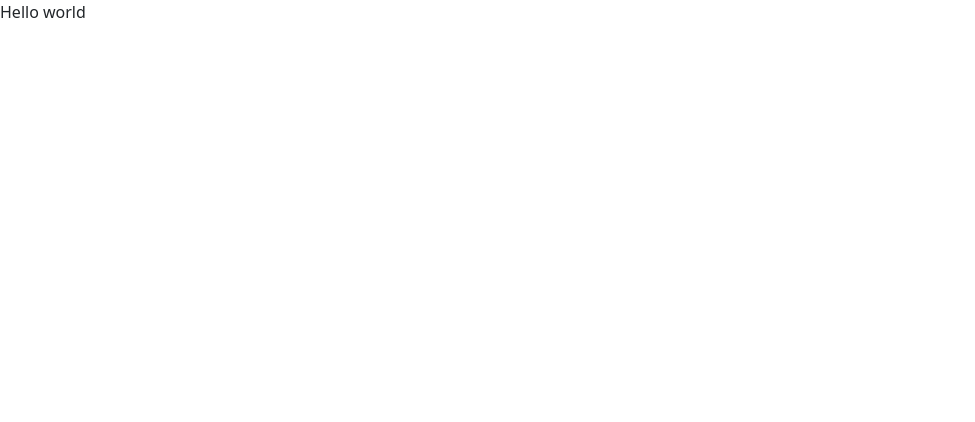
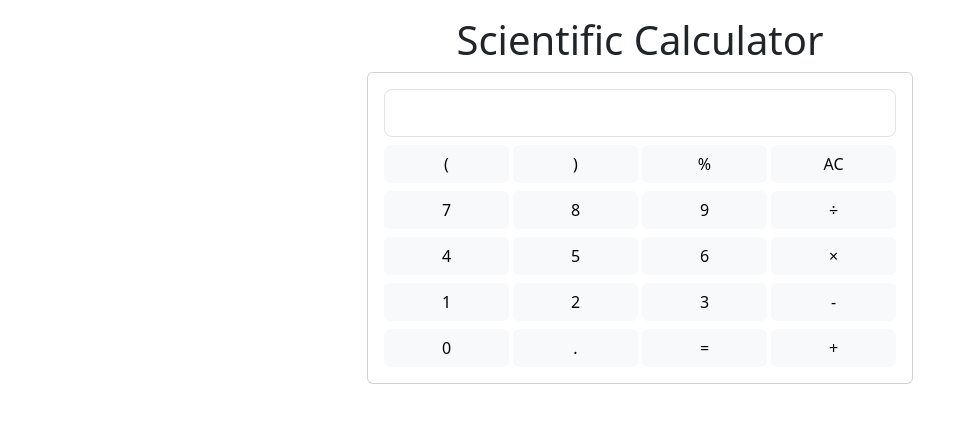
Before and after one commit to ramyayashvi/scientific_calculator_live, a plain HTML site: page src/index.html in a window 1280 px wide. Shown: the whole page, without its empty margins (0-975 px from the left). Drawn offline with nearby package versions, Linux system fonts and the light colour scheme.

Commit message:
Basic buttons and input box

```diff
--- a/src/index.html
+++ b/src/index.html
@@ -8,7 +8,91 @@
         <title>Scientific calculator</title>
     </head>
     <body>
-        <div>Hello world</div>
+        <div>
+            <div class="container">
+                <h1 class="text-center mt-3" center>Scientific Calculator</h1>
+                <div class="row">
+                    <div class="col-12 offset-md-3 col-md-6 ">
+                        <div class="card">
+                            <div class="card-body">
+                                <input id="calc-display" readonly class="form-control form-control-lg" type="text" aria-label=".form-control-lg example">
+                                <div class="row gx-1">
+                                    <div class="col-3">
+                                        <button type="button" class="btn btn-light w-100 mt-2">(</button>
+                                    </div>
+                                    <div class="col-3" >
+                                        <button type="button" class="btn btn-light w-100 mt-2">)</button>
+                                    </div>
+                                    <div class="col-3">
+                                        <button type="button" class="btn btn-light w-100 mt-2">%</button>
+                                    </div>
+                                    <div class="col-3" >
+                                        <button type="button" class="btn btn-light w-100 mt-2">AC</button>
+                                    </div>
+                                    <div class="col-3">
+                                        <button type="button" class="btn btn-light w-100 mt-2">7</button>
+                                    </div>
+                                    <div class="col-3" >
+                                        <button type="button" class="btn btn-light w-100 mt-2">8</button>
+                                    </div>
+                                    <div class="col-3">
+                                        <button type="button" class="btn btn-light w-100 mt-2">9</button>
+                                    </div>
+                                    <div class="col-3" >
+                                        <button type="button" class="btn btn-light w-100 mt-2">÷</button>
+                                    </div>
+                                    <div class="col-3">
+                                        <button type="button" class="btn btn-light w-100 mt-2">4</button>
+                                    </div>
+                                    <div class="col-3" >
+                                        <button type="button" class="btn btn-light w-100 mt-2">5</button>
+                                    </div>
+                                    <div class="col-3">
+                                        <button type="button" class="btn btn-light w-100 mt-2">6</button>
+                                    </div>
+                                    <div class="col-3" >
+                                        <button type="button" class="btn btn-light w-100 mt-2">×</button>
+                                    </div>
+                                    <div class="col-3">
+                                        <button type="button" class="btn btn-light w-100 mt-2">1</button>
+                                    </div>
+                                    <div class="col-3" >
+                                        <button type="button" class="btn btn-light w-100 mt-2">2</button>
+                                    </div>
+                                    <div class="col-3">
+                                        <button type="button" class="btn btn-light w-100 mt-2">3</button>
+                                    </div>
+                                    <div class="col-3" >
+                                        <button type="button" class="btn btn-light w-100 mt-2">-</button>
+                                    </div>
+                                    <div class="col-3">
+                                        <button type="button" class="btn btn-light w-100 mt-2">0</button>
+                                    </div>
+                                    <div class="col-3" >
+                                        <button type="button" class="btn btn-light w-100 mt-2">.</button>
+                                    </div>
+                                    <div class="col-3">
+                                        <button type="button" class="btn btn-light w-100 mt-2">=</button>
+                                    </div>
+                                    <div class="col-3" >
+                                        <button type="button" class="btn btn-light w-100 mt-2">+</button>
+                                    </div>
+
+
+
+
+
+
+                                    </div>
+                                </div>
+                            </div>
+                        </div>
+                    </div>
+                </div>
+
+
+            </div>
+        </div>
         <script src="https://cdn.jsdelivr.net/npm/bootstrap@5.3.0-alpha3/dist/js/bootstrap.bundle.min.js" integrity="sha384-ENjdO4Dr2bkBIFxQpeoTz1HIcje39Wm4jDKdf19U8gI4ddQ3GYNS7NTKfAdVQSZe" crossorigin="anonymous"></script>
     </body>
 </html>
```
